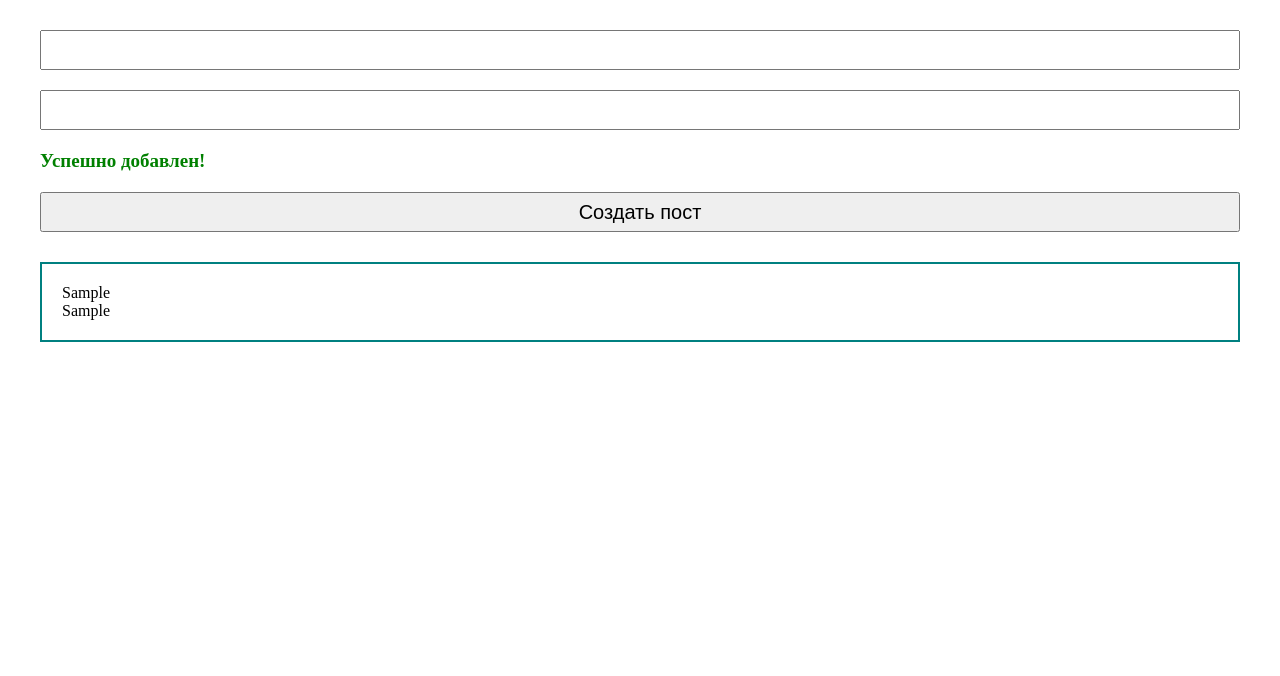
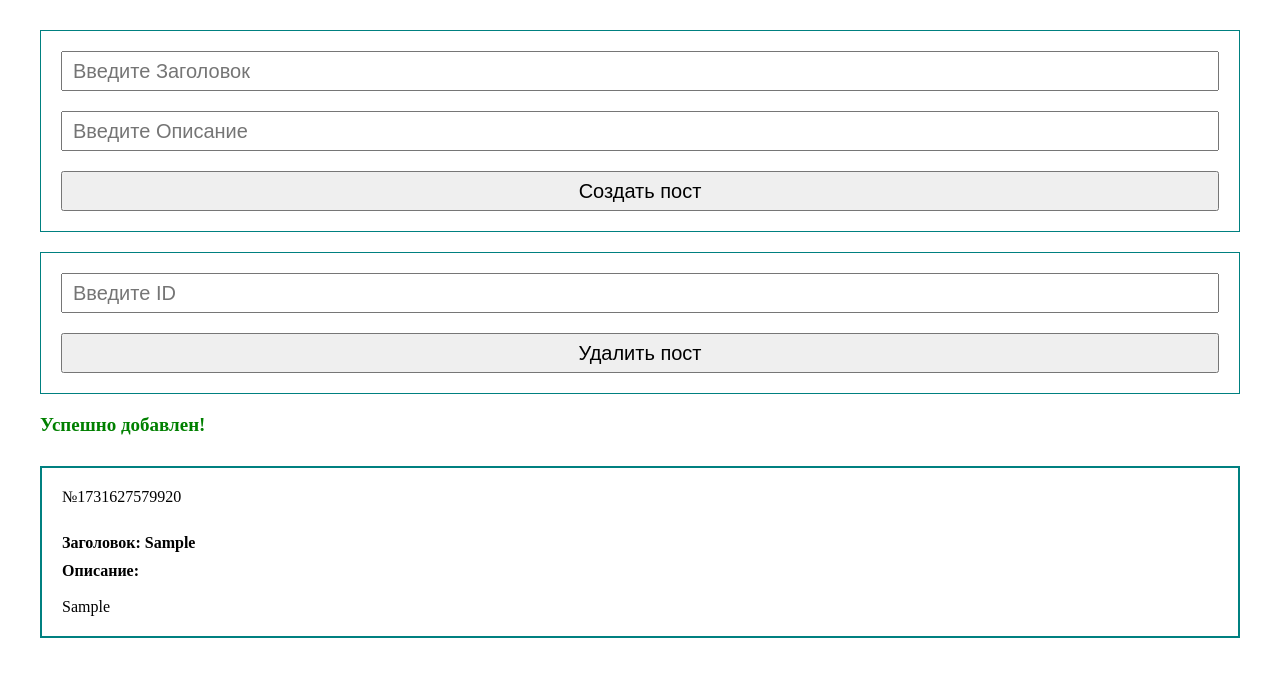
Before and after one commit to VladimirGorin/traning-vue, a Vue app: page / in a window 1280 px wide. Both pictures are taken after typing "Sample", "Sample" into the empty fields and a click on the button "Создать пост". Shown: the top 676 px of the page. Built offline with nearby package versions, Linux system fonts and the light colour scheme.

Commit message:
add posts delete logic

```diff
--- a/src/App.vue
+++ b/src/App.vue
@@ -1,5 +1,5 @@
 <template>
-    <PostForm @createPost="createPost" />
+    <PostForm @createPost="createPost" @deletePost="deletePost" :deletedStatus="deletedStatus" />
     <div class="posts">
         <PostList :posts="posts" />
     </div>
@@ -15,13 +15,24 @@ export default {
     },
     data() {
         return {
-            posts: []
+            posts: [],
+            deletedStatus: false
         }
     },
 
     methods: {
         createPost(post) {
             this.posts.push(post)
+        },
+        deletePost(postId) {
+            const findPost = this.posts.find((post) => post?.id === postId)
+
+            if (findPost) {
+                this.deletedStatus = true
+                this.posts = this.posts.filter((post) => Number(post.id) !== Number(postId))
+            } else {
+                this.deletedStatus = false
+            }
         }
     }
 
@@ -41,6 +52,7 @@ button {
     width: 100%;
     height: 40px;
     font-size: 20px;
+    padding: 0 10px;
 }
 
 #app {
--- a/src/components/PostForm.vue
+++ b/src/components/PostForm.vue
@@ -1,55 +1,133 @@
 <template>
-  <form @submit.prevent class="add-post">
-    <input type="text" v-model="postTitle" />
-    <input type="text" v-model="postDescription" />
+  <div class="manage-posts">
+    <form @submit.prevent @submit="createPost" class="add-post post-from">
+      <input placeholder="Введите Заголовок" type="text" v-model="postTitle" />
+      <input placeholder="Введите Описание" type="text" v-model="postDescription" />
 
-    <p v-if="postStatus" class="alert success">Успешно добавлен!</p>
+      <button>Создать пост</button>
+    </form>
+
+    <form @submit.prevent @submit="deletePost" class="delete-post post-from">
+      <input placeholder="Введите ID" type="number" v-model="postDeleteId" />
+
+      <button>Удалить пост</button>
+    </form>
+
+    <p v-if="postAddStatus" class="alert success">Успешно добавлен!</p>
+    <p v-if="postDeleteStatus" class="alert success">Успешно удалён!un</p>
+    <p v-if="postDeleteNotFound" class="alert error">
+      Пост с таким ID не найден!
+    </p>
+    <p v-if="postDeleteNotNumber" class="alert error">ID должен быть числом!</p>
     <p v-if="postFillStatus" class="alert error">Вы не заполнили поля!</p>
-
-    <button @click="createPost">Создать пост</button>
-  </form>
+  </div>
 </template>
 <script>
 export default {
+  props: {
+    deletedStatus: {
+      type: Boolean,
+      required: true
+    }
+  },
 
   data() {
     return {
       postDescription: "",
       postTitle: "",
-      postStatus: false,
-      postFillStatus: false
-    }
+      postDeleteId: "",
+
+      postAddStatus: false,
+      postDeleteNotFound: false,
+      postDeleteStatus: false,
+      postFillStatus: false,
+      postDeleteNotNumber: false,
+    };
   },
 
   methods: {
+    fillDataError() {
+      this.postFillStatus = true;
+
+      setTimeout(() => {
+        this.postFillStatus = false;
+      }, 5000);
+    },
     createPost() {
+      if (this.postTitle.trim() && this.postDescription.trim()) {
+        const post = {
+          id: Date.now(),
+          title: this.postTitle,
+          description: this.postDescription,
+        };
 
-      if (this.postTitle.trim() && this.postDescription.trim()) {
-        const post = { title: this.postTitle, description: this.postDescription }
+        this.$emit("createPost", post);
 
-        this.$emit("createPost", post)
+        this.postTitle = "";
+        this.postDescription = "";
 
-        this.postTitle = ""
-        this.postDescription = ""
-
-        this.postStatus = true
+        this.postAddStatus = true;
 
         setTimeout(() => {
-          this.postStatus = false
+          this.postAddStatus = false;
         }, 5000);
       } else {
+        this.fillData();
+      }
+    },
+    deletePost() {
+      if (this.postDeleteId) {
+        if (!isFinite(this.postDeleteId)) {
+          this.postDeleteNotNumber = true;
+          setTimeout(() => {
+            this.postDeleteNotNumber = false;
+          }, 5000);
+          return;
+        }
 
-        this.postFillStatus = true
+        this.$emit("deletePost", this.postDeleteId);
 
+        console.log("Статус удаления из пропса:", this.deletedStatus);
+        if (!this.deletedStatus) {
+          this.postDeleteNotFound = true;
+          setTimeout(() => {
+            this.postDeleteNotFound = false;
+          }, 5000);
+          return;
+        }
+
+        // // Обновляем значение пропса через событие
+        // this.$emit("update:deletedStatus", false);
+
+        this.postDeleteId = "";
+        this.postDeleteStatus = true;
         setTimeout(() => {
-          this.postFillStatus = false
+          this.postDeleteStatus = false;
         }, 5000);
+      } else {
+        this.fillDataError();
       }
     }
-  }
+
+  },
 };
 </script>
 <style>
+.manage-posts {
+  display: flex;
+  align-items: center;
+  flex-direction: column;
+  gap: 20px;
+}
+
+.post-from {
+  border: 1px solid teal;
+  display: flex;
+  flex-direction: column;
+  gap: 20px;
+  padding: 20px;
+}
+
 .add-post {
   display: flex;
   align-items: center;
--- a/src/components/PostItem.vue
+++ b/src/components/PostItem.vue
@@ -1,7 +1,17 @@
 <template>
-    <div>
-        <div class="post-title">{{ post.title }}</div>
-        <div class="post-description">{{ post.description }}</div>
+    <div class="post">
+        <div class="post-id">
+            <p>№{{ post?.id }}</p>
+            <br>
+        </div>
+        <div class="post-title">
+            <h4>Заголовок: {{ post.title }}</h4>
+        </div>
+        <div class="post-description">
+            <h4>Описание:</h4>
+            <br>
+            <p>{{ post.description }}</p>
+        </div>
     </div>
 </template>
 <script>
@@ -22,6 +32,6 @@ export default {
 
     display: flex;
     flex-direction: column;
-    gap: 40px;
+    gap: 10px;
 }
 </style>
--- a/src/components/PostList.vue
+++ b/src/components/PostList.vue
@@ -1,7 +1,5 @@
 <template>
-    <div v-for="(post, index) in posts" :key="index" class="post">
-        <PostItem :post="post" />
-    </div>
+    <PostItem v-for="(post, index) in posts" :key="index" :post="post" />
 </template>
 <script>
 import PostItem from './PostItem.vue';
```
